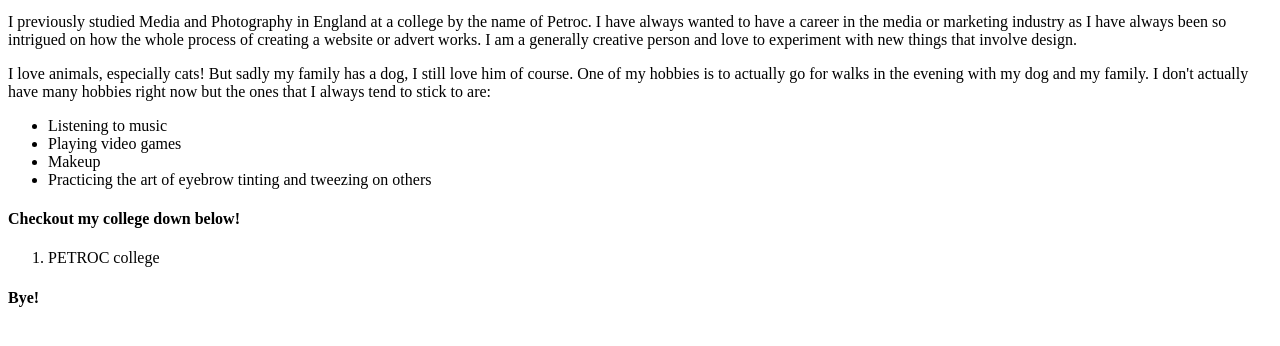
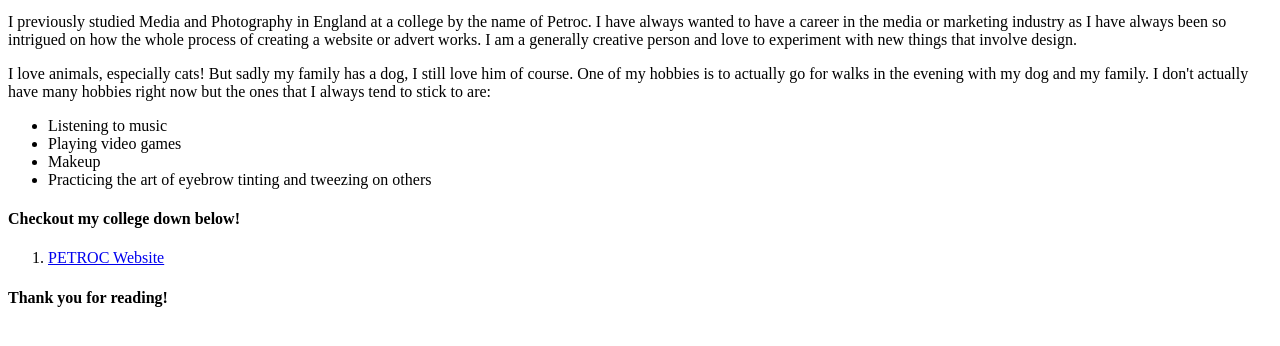
Before and after one commit to Kamilean1/Test-git, a plain HTML site: page index.html in a window 1280 px wide. Shown: the part 166-512 px from the top of the page. Drawn offline with Linux system fonts and the light colour scheme.

Commit message:
initial commit

```diff
--- a/index.html
+++ b/index.html
@@ -46,7 +46,7 @@
             <h4>Checkout my college down below!</h4>
             <nav> <!--Navigation start-->
                 <ol>
-                    <li>PETROC college</li>
+                    <li><a href="https://www.petroc.ac.uk">PETROC Website</a></li>
                 </ol>
             </nav> <!--Navigation end-->
         </section>
@@ -54,12 +54,12 @@
     </main>
 
   <footer>
-    <h4>Bye!</h4>
+    <h4>Thank you for reading!</h4>
   </footer>
 
     <!--TODO: Don't forget to write about previous studies and why I
         chose to continue my education in IT, add audio of favourite song,
-        add photo of Englad college I went to, add list of hobbies, maybe add
+        add photo of Englad college I went to, maybe add
         video of my Media coursework-->
 </body>
 </html>
```
